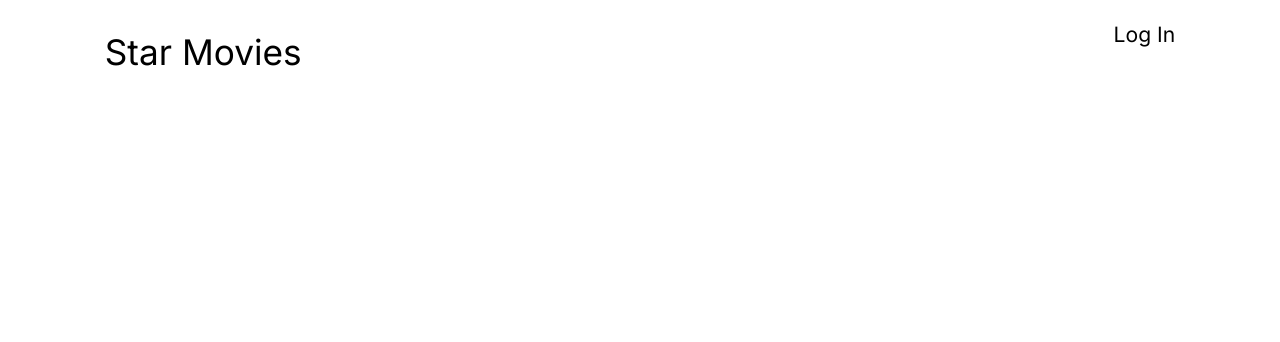
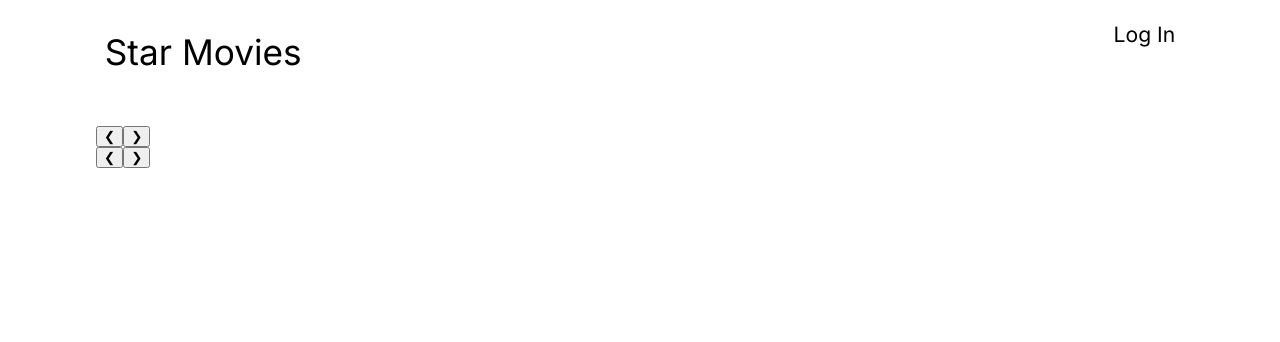
Before and after one commit to Pruki01/UCDPA-Assignment-4, a Flask app: page / in a window 1280 px wide. Shown: the top 342 px of the page. Run offline with Flask 3, Linux system fonts and the light colour scheme.

Commit message:
Added scrolling on movies

```diff
--- a/static/css/index.css
+++ b/static/css/index.css
@@ -6,13 +6,6 @@
 
     --movie-margin-width: 2rem;
     --movie-margin-height: 3rem;
-
-}
-
-main div{
-
-    display: flex;
-    align-items: center;
 
 }
 
@@ -25,8 +18,30 @@
 
 }
 
+button{
+
+    cursor: pointer;
+
+}
+
+.movie-container,
+.movies{
+
+    display: flex;
+    align-items: center;
+
+}
+
+.movies{
+
+    overflow-x: auto;
+    scroll-behavior: smooth;
+
+}
+
 .movie{
 
+    flex: 0 0 auto;
     display: flex;
     flex-direction: column;
     margin: var(--movie-margin-height) var(--movie-margin-width);
--- /dev/null
+++ b/static/js/scroll.js
@@ -0,0 +1,27 @@
+const main = document.querySelector('main');
+
+console.log('Hello World!');
+
+main.addEventListener('click', e =>{
+
+    console.log(e.target);
+
+    if (e.target.classList.contains('left-arrow')){
+
+        const container = e.target.nextElementSibling;
+        console.log(container.childern);
+        console.log(container);
+        container.scrollLeft -= 500;
+
+    }
+
+    if (e.target.classList.contains('right-arrow')){
+
+        const container = e.target.previousElementSibling;
+        console.log(container.childern);
+        console.log(container);
+        container.scrollLeft += 500;
+
+    }
+
+});
--- a/templates/index.html
+++ b/templates/index.html
@@ -8,7 +8,11 @@
 
 {% block content %}
 
+    <div class="movie-container">
+        <button class="left-arrow">&#10094;</button>
+
         <div class="movies" id="current-movies">
+
             {% for movie in current_movies %}
 
                 <div class="movie">
@@ -21,6 +25,13 @@
             {% endfor %}
         </div>
 
+        <button class="right-arrow">&#10095;</button>
+    </div>
+
+    <div class="movie-container">
+
+        <button class="left-arrow">&#10094;</button>
+
         <div class="movies" id="special-movies">
             {% for movie in special_movies %}
                 <div class="movie">
@@ -32,6 +43,11 @@
             {% endfor %}
         </div>
 
+        <button class="right-arrow">&#10095;</button>
+
+    </div>
+
+    <div class="movie-container">
         <div class="movies" id="upcoming-movies">
             {% for movie in upcoming_movies %}
                 <div class="movie">
@@ -42,4 +58,7 @@
                 </div>
             {% endfor %}
         </div>
+    </div>
+
+    <script src="{{ url_for('static', filename='js/scroll.js') }}"></script>
 {% endblock %}
```
Lines whose indentation alone changed are shown as unchanged.
